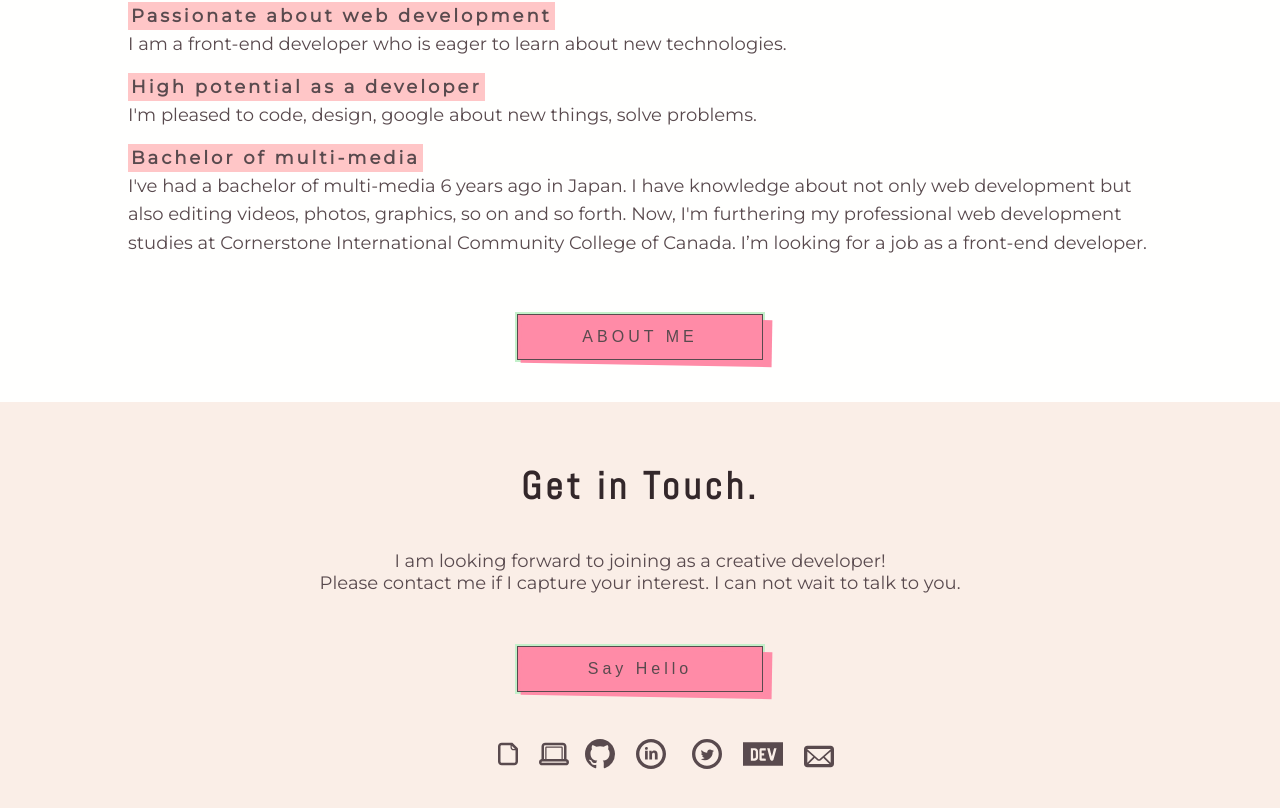
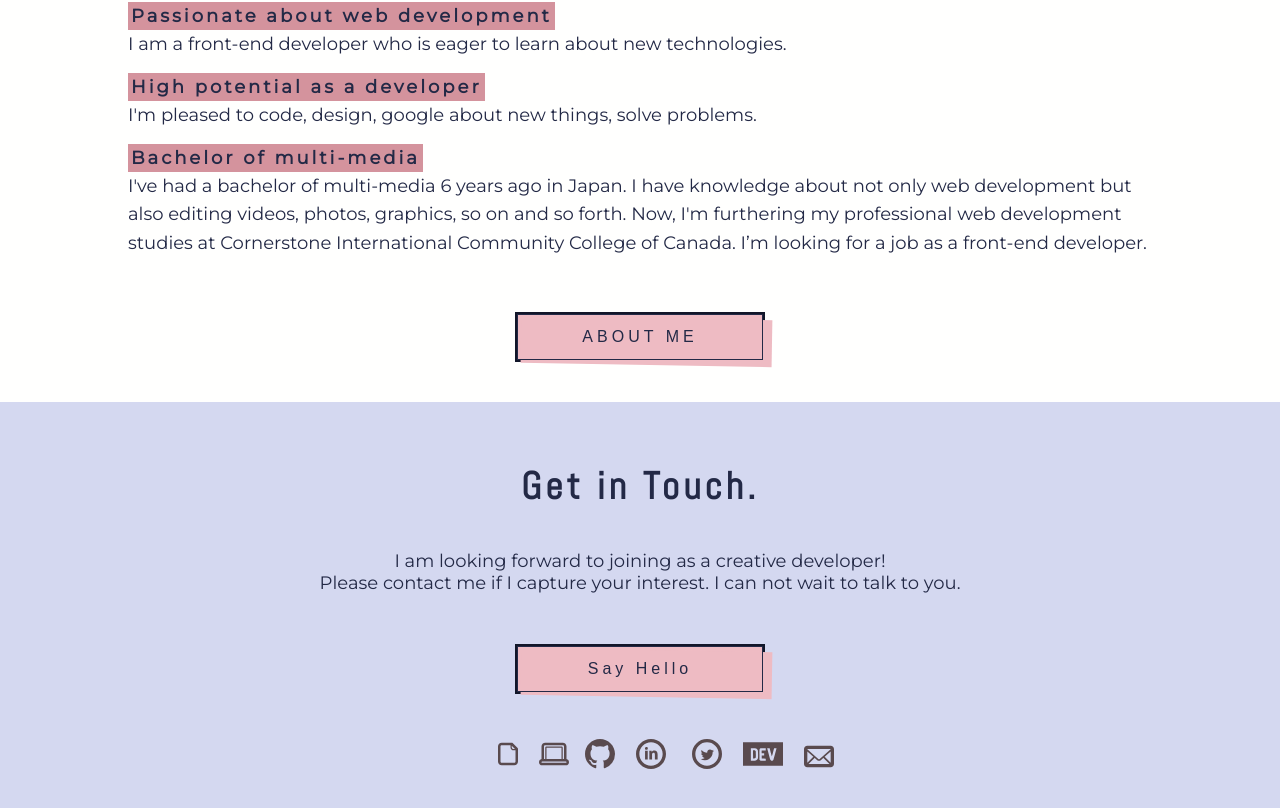
Before and after one commit to miacan2021/Portfolio-page, a React (Create React App) app: page / in a window 1280 px wide. Shown: the part 1428-2236 px from the top of the page. Built offline with nearby package versions, Linux system fonts and the light colour scheme.

Commit message:
added dark theme

```diff
--- a/src/App.tsx
+++ b/src/App.tsx
@@ -1,4 +1,4 @@
-import { createContext } from "react";
+// import { createContext } from "react";
 import { About } from "./components/layout/Home/About";
 import { Contact } from "./components/layout/pattern/Contact";
 import { Featured } from "./components/layout/Home/Featured";
@@ -6,19 +6,19 @@ import { Hero } from "./components/layout/Home/Hero";
 import { NavBar } from "./components/layout/pattern/NavBar";
 import { GrobalStyles } from "./components/styles/Globals.styled";
 
-export const ModeContext: React.Context<string> = createContext('light')
+// export const ModeContext: React.Context<string> = createContext('light')
 
 const App = () => {
   return (
     <>
     <GrobalStyles />
-    <ModeContext.Provider value={'light'}>
+    {/* <ModeContext.Provider value={'dark'}> */}
           <NavBar />
           <Hero />
           <Featured />
           <About />
           <Contact />
-      </ModeContext.Provider>
+      {/* </ModeContext.Provider> */}
     </>
   );
 }
--- a/src/components/layout/About/AboutPage.tsx
+++ b/src/components/layout/About/AboutPage.tsx
@@ -1,18 +1,22 @@
+import { useContext } from "react"
+import { ModeContext } from "../../..";
 import { Contact } from "../pattern/Contact"
 import { GrobalStyles } from "../../styles/Globals.styled";
 import { NavBar } from "../pattern/NavBar"
 import { AboutImg, AboutImgArea, AboutMessage, AboutPageWrapper, AboutTitle, Introduce, Myself } from "./AboutPage.styled";
 import { ThemeProvider } from "styled-components"
-import { theme } from "../../styles/Globals.styled"
+import { theme, darkTheme } from "../../styles/Globals.styled"
 import { AboutH1 } from "../Home/About.styled"
 
 
 export const AboutPage = () => {
+    const mode = useContext(ModeContext)
+
     return(
         <>
         <GrobalStyles />
         <NavBar/>
-        <ThemeProvider theme={theme}>
+        <ThemeProvider theme={ mode === 'light' ? theme : darkTheme}>
         <AboutPageWrapper>
         <AboutTitle>About Me</AboutTitle>
         <Introduce>
--- a/src/components/layout/Home/About.tsx
+++ b/src/components/layout/Home/About.tsx
@@ -1,11 +1,14 @@
+import { useContext } from "react"
+import { ModeContext } from "../../..";
 import { ThemeProvider } from "styled-components"
 import { Button } from "../pattern/Button"
-import { theme } from "../../styles/Globals.styled"
+import { theme, darkTheme } from "../../styles/Globals.styled"
 import { AboutH1, AboutLi, AboutLiSpan, AboutUl, AboutWrapper, ButtonCeter } from "./About.styled"
 
 export const About = () => {
+    const mode = useContext(ModeContext)
     return(
-        <ThemeProvider theme={theme}>
+        <ThemeProvider theme={ mode === 'light' ? theme : darkTheme}>
         <AboutWrapper>
         <AboutH1>No goal in learning. I'll never stop learning.</AboutH1>
         <AboutUl>
--- a/src/components/layout/Home/Featured.tsx
+++ b/src/components/layout/Home/Featured.tsx
@@ -1,13 +1,17 @@
+import { useContext } from "react"
+import { ModeContext } from "../../..";
 import { FeatureContainer, FeaturedWrapper, Cards, ButtonStyle } from "./Featured.styled"
 import { ThemeProvider } from "styled-components"
-import { theme } from "../../styles/Globals.styled"
+import { theme, darkTheme } from "../../styles/Globals.styled"
 import { Card } from "../pattern/Card"
 import ProjectData from '../../../ProjectData.json'
 import { Button } from "../pattern/Button"
 
 export const Featured = () => {
+    const mode = useContext(ModeContext)
+
     return(
-        <ThemeProvider theme={theme}>
+        <ThemeProvider theme={ mode === 'light' ? theme : darkTheme}>
         <FeaturedWrapper>
             <FeatureContainer />
             <Cards>
--- a/src/components/layout/Home/Hero.tsx
+++ b/src/components/layout/Home/Hero.tsx
@@ -1,5 +1,5 @@
 import { useContext } from "react"
-import { ModeContext } from "../../../App"
+import { ModeContext } from "../../..";
 import { ThemeProvider } from "styled-components"
 import { Button } from "../pattern/Button"
 import { theme, darkTheme } from "../../styles/Globals.styled"
--- a/src/components/layout/Work/WorkPage.styled.tsx
+++ b/src/components/layout/Work/WorkPage.styled.tsx
@@ -15,7 +15,6 @@ export const CategoryWrapper = styled.div`
    display: flex;
    justify-content: center;
    align-items: center;
-   background: ${({theme}) => theme.palette.beige};
 `
 
 export const CategoryBtn = styled.button<{bg: string}>`
--- a/src/components/layout/Work/WorkPage.tsx
+++ b/src/components/layout/Work/WorkPage.tsx
@@ -1,22 +1,37 @@
-import { useState } from "react";
+import { useState, useContext } from "react";
+import { ModeContext } from "../../..";
 import { Contact } from "../pattern/Contact"
 import { GrobalStyles } from "../../styles/Globals.styled";
 import { NavBar } from "../pattern/NavBar"
 import { ThemeProvider } from "styled-components"
-import { theme } from "../../styles/Globals.styled"
+import { theme, darkTheme } from "../../styles/Globals.styled"
 import ProjectData from '../../../ProjectData.json'
 import {CategoryBtn, CategoryWrapper, WorkPageWrapper, WorkCards} from "./WorkPage.styled";
 import { WorkCardWrapper } from "./WorkCard";
 
 
 export const WorkPage = () => {
-    const colors :string[] = [
+    const mode = useContext(ModeContext)
+
+    const colors :string[] =
+    mode === 'light' ?
+        [
             '#ffc6c7',
             '#fffffe',
             '#c3f0ca',
             '#faeee7',
             '#ff8ba7',
          ]
+         :
+         [
+            '#d4d8f0',
+            '#fffffe',
+            '#eebbc3',
+            '#d4d8f0',
+            '#d4939d',
+         ]
+
+
 
     const pickColor = (i: number) => {
        if(i >= 10){
@@ -34,6 +49,7 @@ export const WorkPage = () => {
         featured: colors[3],
         fun: colors[3],
     })
+
     const handleCategory = (value: string) => {
         if(value === 'all'){
             setDatas(ProjectData.projects)
@@ -74,7 +90,7 @@ export const WorkPage = () => {
         <>
         <GrobalStyles />
         <NavBar/>
-        <ThemeProvider theme={theme}>
+        <ThemeProvider  theme={ mode === 'light' ? theme : darkTheme}>
         <WorkPageWrapper>
         <CategoryWrapper>
         <CategoryBtn bg={btnBg.all} onClick={() => handleCategory('all')}>ALL</CategoryBtn>
@@ -90,8 +106,8 @@ export const WorkPage = () => {
         )}
         )}
         </WorkCards>
+        </WorkPageWrapper>
         <Contact />
-        </WorkPageWrapper>
         </ThemeProvider>
         </>
     )
--- a/src/components/layout/pattern/Contact.styled.tsx
+++ b/src/components/layout/pattern/Contact.styled.tsx
@@ -1,8 +1,13 @@
 import styled from "styled-components";
 
+
+export const ContactBg = styled.div`
+  background: ${({theme}) => theme.palette.beige};
+  width: 100vw;
+`
+
 export const ContactWrapper = styled.div`
-    background: ${({theme}) => theme.palette.beige};
-    width: 80vw;
+    width: 80%;
     height: auto;
     text-align: center;
     padding: 60px 0;
--- a/src/components/layout/pattern/Contact.tsx
+++ b/src/components/layout/pattern/Contact.tsx
@@ -1,15 +1,19 @@
+import { useContext } from "react"
+import { ModeContext } from "../../..";
 import { ThemeProvider } from "styled-components"
 import { Button } from "../pattern/Button"
-import { theme } from "../../styles/Globals.styled"
-import { ContactP, ContactTitle, ContactWrapper, Links, Link} from "./Contact.styled"
+import { theme, darkTheme } from "../../styles/Globals.styled"
+import { ContactP, ContactTitle, ContactWrapper, Links, Link, ContactBg} from "./Contact.styled"
 import { GoMarkGithub } from "react-icons/go";
 import { TiSocialLinkedinCircular, TiSocialTwitterCircular, TiMail, TiDocument, TiDeviceLaptop } from "react-icons/ti";
 import { SiDevdotto } from "react-icons/si";
 
 
 export const Contact = () => {
+    const mode = useContext(ModeContext)
     return(
-        <ThemeProvider theme={theme}>
+        <ThemeProvider theme={ mode === 'light' ? theme : darkTheme}>
+            <ContactBg>
             <ContactWrapper id="contact">
                 <ContactTitle>Get in Touch.</ContactTitle>
                 <ContactP>I am looking forward to joining as a creative developer!<br />Please contact me if I capture your interest. I can not wait to talk to you.</ContactP>
@@ -24,6 +28,7 @@ export const Contact = () => {
                     <Link href="mailto:mia.can2021@gmail.com" title={'Mail'}><TiMail size={'40px'} color={"#594a4e"} /></Link>
                 </Links>
             </ContactWrapper>
+            </ContactBg>
         </ThemeProvider>
     )
     }
--- a/src/components/layout/pattern/NavBar.tsx
+++ b/src/components/layout/pattern/NavBar.tsx
@@ -1,8 +1,9 @@
-import { useState } from "react"
+import { ModeContext } from "../../..";
+import { useState, useContext } from "react"
 import { Link } from "react-router-dom";
 import { ThemeProvider } from "styled-components"
 import { Line, Logo, LogoImg, LogoSet, Menu, MenuIcon, Nav, NavList, NavItem, Resume, LinkUl, LinkLi} from "./Nav.styled"
-import { theme } from "../../styles/Globals.styled"
+import { theme, darkTheme } from "../../styles/Globals.styled"
 import { GoMarkGithub } from "react-icons/go";
 import { TiSocialLinkedinCircular, TiSocialTwitterCircular, TiMail } from "react-icons/ti";
 import { SiDevdotto } from "react-icons/si";
@@ -12,9 +13,10 @@ export const NavBar = () => {
     const [open, setOpen] = useState<boolean>(false)
 
     const handleOpen = (): void => setOpen(!open)
+    const mode = useContext(ModeContext)
 
     return(
-        <ThemeProvider theme={theme}>
+        <ThemeProvider theme={ mode === 'light' ? theme : darkTheme}>
             <Nav open={open}>
             <Link to='/'>
                 <LogoSet>
--- a/src/components/styles/Globals.styled.tsx
+++ b/src/components/styles/Globals.styled.tsx
@@ -10,7 +10,6 @@ export const GrobalStyles = createGlobalStyle`
     }
     html{
         font-size: 12px;
-        background-color: #faeee7;
         font-family: 'Abel', sans-serif;
     }
 
--- a/src/index.tsx
+++ b/src/index.tsx
@@ -1,17 +1,23 @@
 import React from 'react';
+import { createContext } from "react";
 import ReactDOM from 'react-dom';
 import App from './App';
 import { AboutPage } from './components/layout/About/AboutPage';
 import {BrowserRouter, Routes, Route} from 'react-router-dom'
 import { WorkPage } from './components/layout/Work/WorkPage';
 
+export const ModeContext: React.Context<string> = createContext('light')
+
 ReactDOM.render(
+  <ModeContext.Provider value={'dark'}>
   <BrowserRouter>
   <Routes>
   <Route path="/" element={ <App /> } />
   <Route path="about" element={ <AboutPage />} />
   <Route path="work" element={ <WorkPage />} />
   </Routes>
-  </BrowserRouter>,
+  </BrowserRouter>
+  </ModeContext.Provider>
+  ,
   document.getElementById('root')
 );
```
Lines whose indentation alone changed are shown as unchanged.
